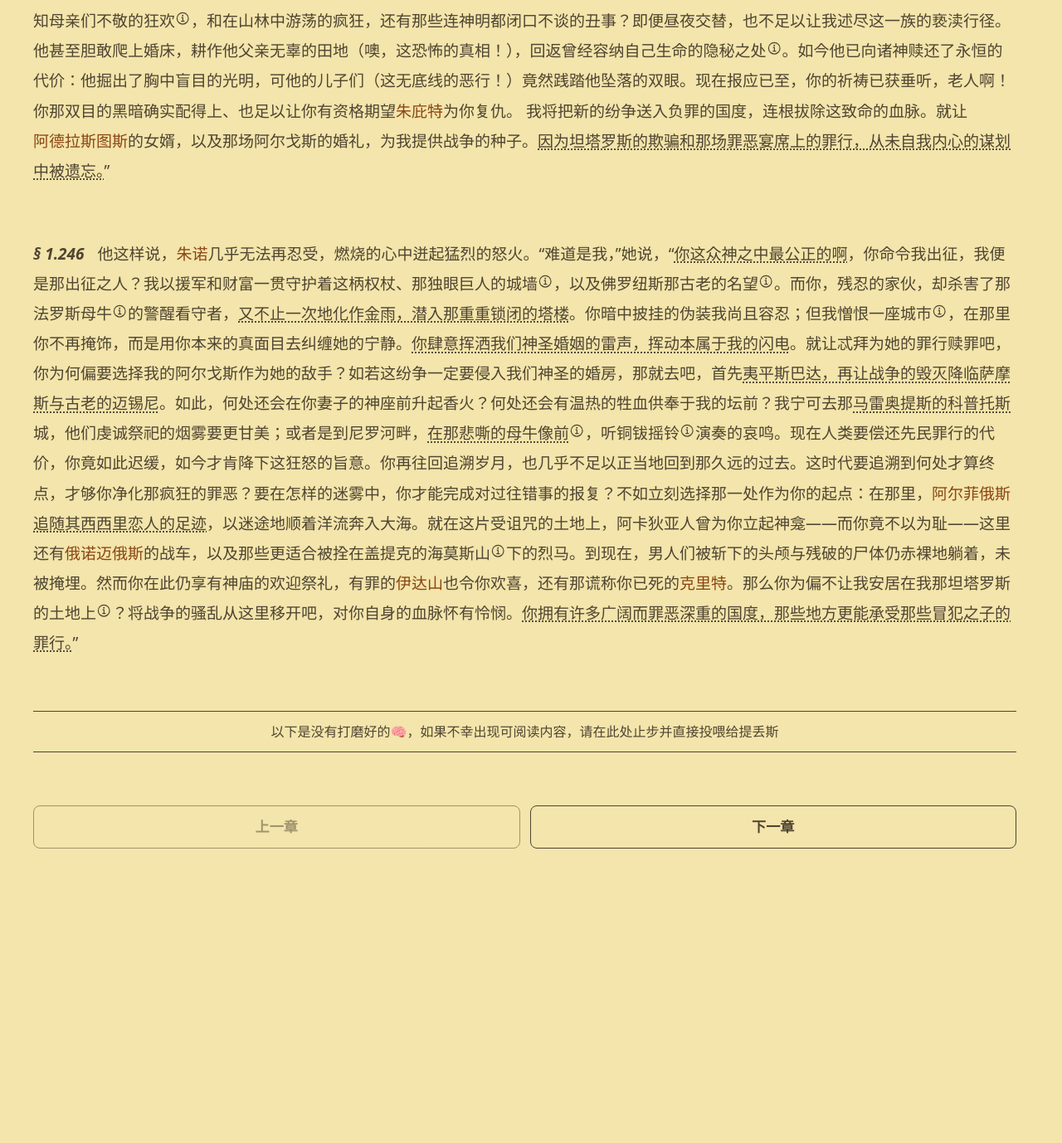
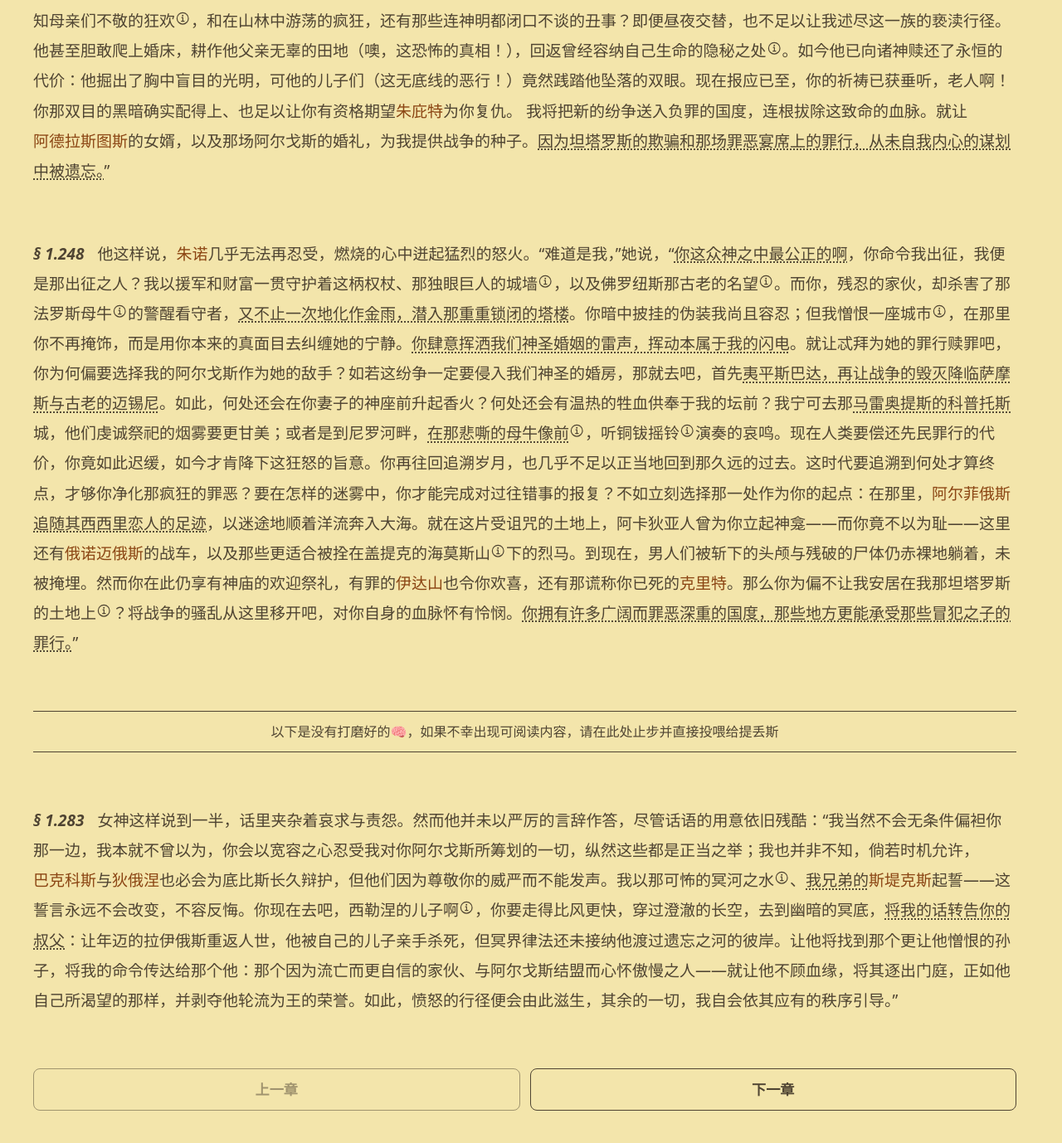
Before and after one commit to ThundeRayn/online-Reader, a React (Vite) app: page / in a window 1280 px wide. Shown: the part 3544-4922 px from the top of the page at 83% size. Before the commit the page ends 4639 px from the top, so only its background shows below. Built offline with nearby package versions, Linux system fonts and the light colour scheme.

Commit message:
updated 1283

```diff
--- a/src/Chapters/Chapter1.tsx
+++ b/src/Chapters/Chapter1.tsx
@@ -9,7 +9,9 @@ import Para1114 from "../Paragraphs/Para1114"
 import Para1164 from "../Paragraphs/Para1164"
 import Para1123 from "../Paragraphs/Para1123"
 import Para1197 from "../Paragraphs/Para1197"
-import Para1246 from "../Paragraphs/Para1246"
+import Para1248 from "../Paragraphs/Para1248"
+import Para1283 from "../Paragraphs/Para1283"
+
 
 const Chapter1 = () => {
   return (
@@ -22,8 +24,9 @@ const Chapter1 = () => {
         <Para1123 />
         <Para1164 />
         <Para1197 />
-        <Para1246 />
+        <Para1248 />
 <Processing />
+        <Para1283/>
 
 
         <ChapterNavigation currentChapter={1} />
--- a/src/Paragraphs/Para1246.tsx
+++ b/src/Paragraphs/Para1248.tsx
@@ -3,12 +3,12 @@ import Citation from "../components/Citation"
 import Elaboration from "../components/Elaboration"
 import Comments from "../blocks/comments/Comments"
 
-const Para1246 = () => {
+const Para1248 = () => {
   return (
-    <Comments paragraphId="para1246">
+    <Comments paragraphId="para1248">
       <div>
         <div className="leading-relaxed" style={{ fontSize: 'var(--reading-text-size)', lineHeight: 'var(--reading-line-height)' }}>
-        <Anchor series="§ 1.246"/>
+        <Anchor series="§ 1.248"/>
 
         {/*waiting to be done*/}
         {/* <Elaboration note="note" text="text"/> */}
@@ -25,4 +25,4 @@ const Para1246 = () => {
   )
 }
 
-export default Para1246
+export default Para1248
--- /dev/null
+++ b/src/Paragraphs/Para1283.tsx
@@ -0,0 +1,27 @@
+import Anchor from "../components/Anchor"
+import Citation from "../components/Citation"
+import Elaboration from "../components/Elaboration"
+import Comments from "../blocks/comments/Comments"
+
+const Para1283 = () => {
+  return (
+    <Comments paragraphId="para1283">
+      <div>
+        <div className="leading-relaxed" style={{ fontSize: 'var(--reading-text-size)', lineHeight: 'var(--reading-line-height)' }}>
+        <Anchor series="§ 1.283"/>
+
+        {/*waiting to be done*/}
+        {/* <Elaboration note="note" text="text"/> */}
+        {/* <Elaboration text="text"/> */}
+        {/*<Citation></Citation>*/}
+        {/*<Citation extranote="text"></Citation>*/}
+
+        女神这样说到一半，话里夹杂着哀求与责怨。然而他并未以严厉的言辞作答，尽管话语的用意依旧残酷：“我当然不会无条件偏袒你那一边，我本就不曾以为，你会以宽容之心忍受我对你阿尔戈斯所筹划的一切，纵然这些都是正当之举；我也并非不知，倘若时机允许，<Citation extranote="。狄俄倪索斯的母亲是塞墨勒（Semele），她是卡德摩斯与哈耳摩尼亚的女儿，也就是忒拜王室的祖先。她受赫拉设计，要求宙斯现出真身，最终惨死于宙斯的雷霆之火下。">巴克科斯</Citation>与<Citation extranote="阿弗洛狄特也是忒拜的常驻神，她与艾瑞斯剩下哈耳摩尼亚，也就是卡德摩斯的妻子，忒拜王族的祖先。">狄俄涅</Citation>也必会为底比斯长久辩护，但他们因为尊敬你的威严而不能发声。我以那可怖的冥河之水<Elaboration text="冥河斯堤克斯（Styx），诸神最严厉的誓约之河"/>、我兄弟的<Citation>斯堤克斯</Citation>起誓——这誓言永远不会改变，不容反悔。你现在去吧，西勒涅的儿子啊<Elaboration text="墨丘利（Mercury），希腊对应赫尔墨斯"/>，你要走得比风更快，穿过澄澈的长空，去到幽暗的冥底，将我的话转告你的叔父：让年迈的拉伊俄斯重返人世，他被自己的儿子亲手杀死，但冥界律法还未接纳他渡过遗忘之河的彼岸。让他将找到那个更让他憎恨的孙子，将我的命令传达给那个他：那个因为流亡而更自信的家伙、与阿尔戈斯结盟而心怀傲慢之人——就让他不顾血缘，将其逐出门庭，正如他自己所渴望的那样，并剥夺他轮流为王的荣誉。如此，愤怒的行径便会由此滋生，其余的一切，我自会依其应有的秩序引导。”
+        &nbsp;
+    </div>
+      </div>
+    </Comments>
+  )
+}
+
+export default Para1283
--- a/src/blocks/comments/Comments.tsx
+++ b/src/blocks/comments/Comments.tsx
@@ -45,7 +45,8 @@ const paragraphToChapter: { [key: string]: number } = {
   para1123: 1,
   para1164: 1,
   para1197: 1,
-  para1246: 1,
+  para1248: 1,
+  para1283:1,
   // Add more mappings as you create more paragraphs
 }
 
--- a/src/data/citations.json
+++ b/src/data/citations.json
@@ -161,6 +161,12 @@
     "title": "Crete",
     "content": "克里特岛流传过一个地方神话：宙斯不是永生不死，而是在克里特死去并被埋葬。"
 },
+"狄俄涅":{
+    "title":"",
+    "content":"狄俄涅是盖亚与乌拉诺斯生下的第十三位泰坦。根据伊利亚特记载，她与宙斯生下阿弗洛狄特。"
+},
+
+
 
 "塔耳塔罗斯": {
     "title": "Tartarus",
--- a/src/data/comments/chapter1.json
+++ b/src/data/comments/chapter1.json
@@ -250,9 +250,9 @@
         }]
       }
     ],
-    "para1246": [
+    "para1248": [
       {
-        "id": "comment_para1246_001",
+        "id": "comment_para1248_001",
         "textSelection": "你这众神之中最公正的啊",
         "comment": "这里其实是讽刺意味，在语境中是赫拉在讥讽宙斯处事不公。",
         "author": "神秘译者",
@@ -261,7 +261,7 @@
         "replies": []
       },
       {
-        "id": "comment_para1246_002",
+        "id": "comment_para1248_002",
         "textSelection": "又不止一次地化作金雨，潜入那重重锁闭的塔楼",
         "comment": "这是一个著名的典故，指宙斯化作金雨勾引达那厄（Danae），生下珀耳修斯。赫拉以此讽刺宙斯的虚伪和放荡。",
         "author": "神秘译者",
@@ -270,7 +270,7 @@
         "replies": []
       },
       {
-        "id": "comment_para1246_003",
+        "id": "comment_para1248_003",
         "textSelection": "你肆意挥洒我们神圣婚姻的雷声，挥动本属于我的闪电",
         "comment": "赫拉认为雷霆闪电本该是他们合法夫妻主权的象征，宙斯却拿去讨好情人。“我的”：赫拉应该享有的神圣份额",
         "author": "神秘译者",
@@ -279,7 +279,7 @@
         "replies": []
       },
       {
-        "id": "comment_para1246_004",
+        "id": "comment_para1248_004",
         "textSelection": "夷平斯巴达，再让战争的毁灭降临萨摩斯与古老的迈锡尼",
         "comment": "萨摩斯和迈锡尼都是赫拉的核心崇拜地。言下之意就是：既然你已经不顾夫妻情分要打阿尔戈斯，那不如把我所有的家底都拆了。",
         "author": "神秘译者",
@@ -288,7 +288,7 @@
         "replies": []
       },
       {
-        "id": "comment_para1246_005",
+        "id": "comment_para1248_005",
         "textSelection": "马雷奥提斯的科普托斯",
         "comment": "马雷奥提斯（湖） 和 科普托斯（埃及上埃及的城市） 都位于埃及，与埃及本地宗教相关。对罗马人来说，埃及的神灵是诡异且次等的。朱诺说这话是一种极度的赌气：你如果不尊重我在希腊的主神地位，我宁可去埃及当个乡野邪神。",
         "author": "神秘译者",
@@ -297,7 +297,7 @@
         "replies": []
       },
       {
-        "id": "comment_para1246_006",
+        "id": "comment_para1248_006",
         "textSelection": "在那悲嘶的母牛像前",
         "comment": "埃及的伊西斯（Isis）在当地与牛神阿皮斯（Apis）有密切关系，因此在某些祭仪中会出现“母牛形象”的崇拜。罗马人误以为这种“牛形象”与希腊神话中被变成母牛的伊俄（Io）有关，便将两者混同，把埃及的牛崇拜解释成“伊俄在埃及受到崇拜”的证据。（实际上伊俄的故事与埃及神话无关，很邪恶。）赫拉提到“悲嘶的母牛像”，是为了讽刺宙斯的背叛行为，同时也暗示她宁愿去埃及当个次等神灵。",
         "author": "神秘译者",
@@ -306,7 +306,7 @@
         "replies": []
       },
       {
-        "id": "comment_para1246_007",
+        "id": "comment_para1248_007",
         "textSelection": "追随其西西里恋人的足迹",
         "comment": "阿尔菲俄斯（Alpheus）是希腊的一条大河的河神，爱上了仙女阿瑞图萨（Arethusa）。阿瑞图萨为了逃避他，被女神变成泉水，从希腊“钻到海底”跑去了西西里岛。阿尔菲俄斯不放弃，也把自己“流”过去追她，最后在西西里和她汇合。这里赫拉的意思是：如果你真要往回追查人类的旧罪，那就得追到非常非常久远的地方，像阿尔菲俄斯追爱追到西西里一样远。",
         "author": "神秘译者",
@@ -315,7 +315,7 @@
         "replies": []
       },
       {
-        "id": "comment_para1246_008",
+        "id": "comment_para1248_008",
         "textSelection": "你拥有许多广阔而罪恶深重的国度，那些地方更能承受那些冒犯之子的罪行。",
         "comment": "赫拉：把你这个俄狄浦斯之子和俄纽斯之子给我拿远点，拿到什么你小时候藏的那个山头啊哪里都行，别搞来我的阿尔戈斯",
         "author": "神秘译者",
@@ -323,6 +323,26 @@
         "likes": 0,
         "replies": []
       }
+    ],
+    "para1283":[
+      {
+        "id":"comment_para1283_001",
+        "textSelection": "我兄弟的斯堤克斯",
+        "comment": "我兄弟指的是冥王哈得斯",
+        "author": "神秘译者",
+        "timestamp": "2026-02-21T14:30:00Z",
+        "likes": 0,
+        "replies": []
+      },
+      {
+        "id":"comment_para1283_002",
+        "textSelection": "将我的话转告你的叔父",
+        "comment": "冥王哈得斯",
+        "author": "神秘译者",
+        "timestamp": "2026-02-21T14:35:00Z",
+        "likes": 0,
+        "replies": []
+      }
     ]
   }
 }
```
